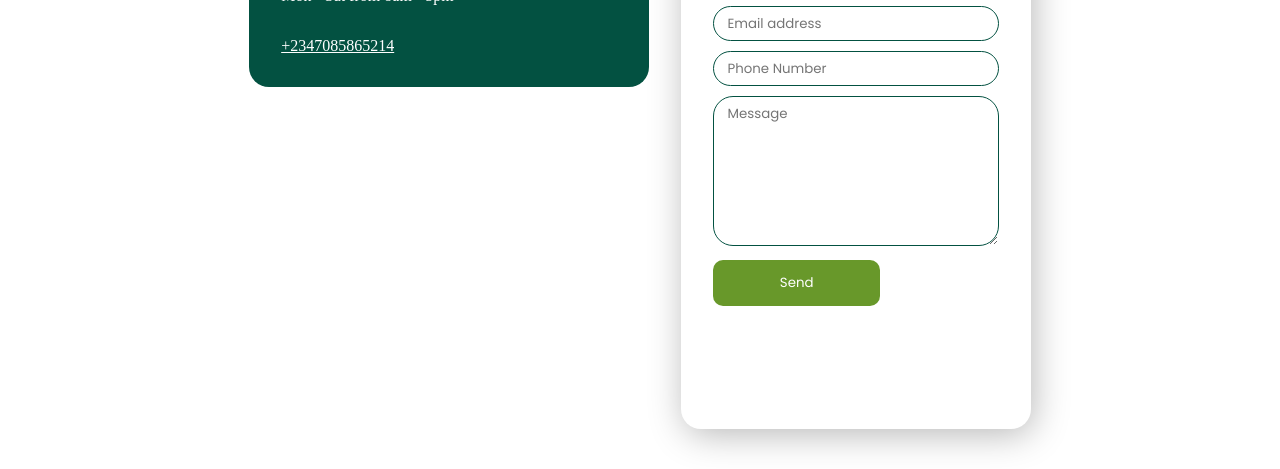
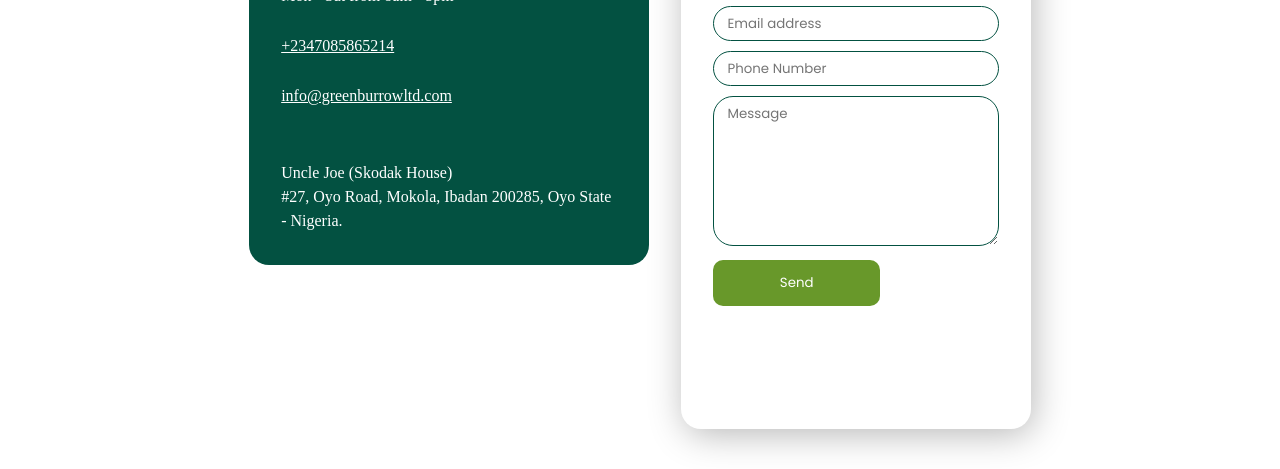
Before and after one commit to victorskydotdev/greenburrow, an Eleventy site: page src/pgs/contact.njk in a window 1280 px wide. Shown: the part 331-800 px from the top of the page. Built offline with nearby package versions, Linux system fonts and the light colour scheme; Eleventy itself is replaced by a stand-in of ours; files that its build step writes are made by us from their sources.

Commit message:
modified the contact us page

```diff
--- a/src/assets/scss/_contact-form.scss
+++ b/src/assets/scss/_contact-form.scss
@@ -41,6 +41,19 @@
 			a {
 				color: $color-light;
 				text-decoration: underline;
+				display: inline-block;
+				margin-bottom: 2em;
+			}
+
+			.email-wrap {
+				margin-bottom: 1.5em;
+			}
+
+			.address-wrap {
+				.address {
+					color: $color-light;
+					line-height: 1.5;
+				}
 			}
 		}
 
--- a/src/assets/scss/_hero.scss
+++ b/src/assets/scss/_hero.scss
@@ -42,10 +42,11 @@
 			.sustainable {
 				position: absolute;
 				right: 0;
-				top: 27%;
+				top: 28%;
 				opacity: 0;
 				filter: blur(10px);
 				transition: all 1s;
+				font-size: 5rem;
 			}
 
 			.show-animation {
@@ -57,6 +58,9 @@
 				position: absolute;
 				top: 35%;
 				right: 0;
+				// text-decoration: wavy;
+				// text-decoration-color: $primary-color;
+				// text-decoration-line: underline;
 			}
 		}
 	}
--- a/src/pgs/contact.njk
+++ b/src/pgs/contact.njk
@@ -12,10 +12,24 @@ layout: base.njk
 			<p class="text">Mon - Sat from 8am - 5pm</p>
 
 			<a href="tel:+2347085865214">+2347085865214</a>
+
+			<div class="email-wrap">
+				<p class="email">
+					<a href="mailto:info@greenburrowltd.com">info@greenburrowltd.com</a>
+				</p>
+			</div>
+
+			<div class="address-wrap">
+				<p class="address">
+					Uncle Joe (Skodak House) <br />
+					#27, Oyo Road, Mokola, Ibadan 200285, Oyo State - Nigeria.
+				</p>
+			</div>
 		</div>
 
 		<form name="contact" netlify class="contact-form hidden">
 			<h3 class="title hidden">Send us a message</h3>
+
 			<p class="hidden">
 				<input type="text" name="name" placeholder="Name" />
 			</p>
```
Also changed, not shown: src/compiled-assets/main.js (+1 -1 lines), 2 other files.
